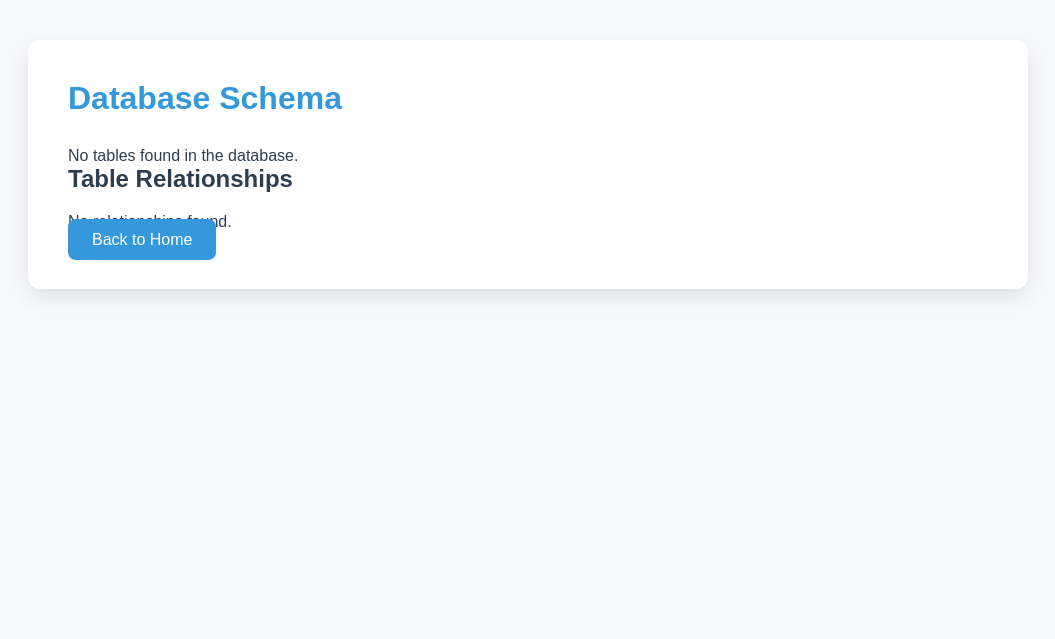
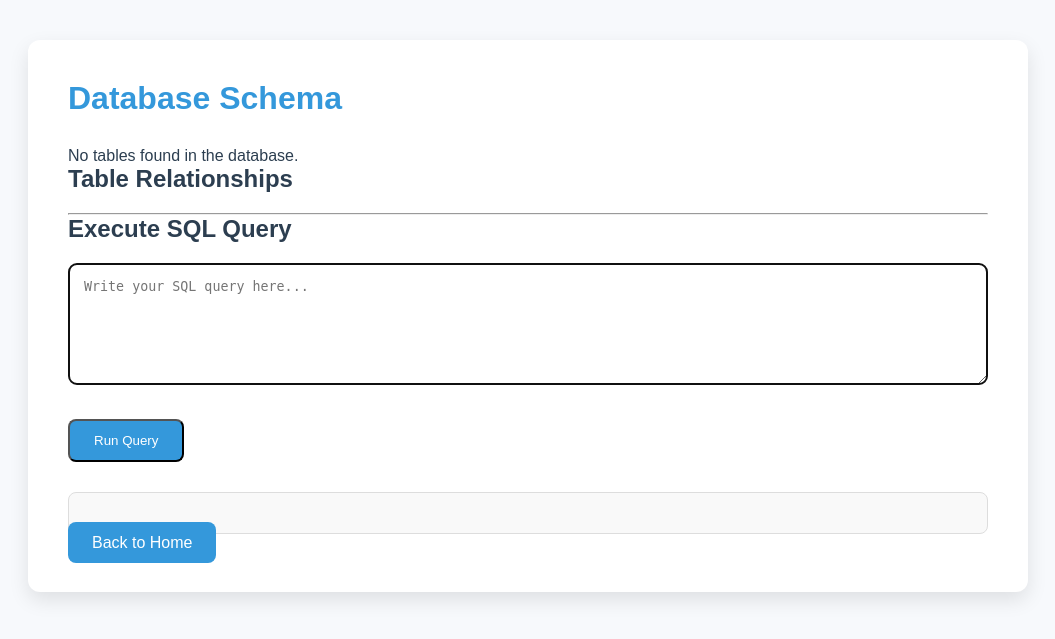
Before and after one commit to abimanyusridhar/dataspark, a Flask app: template templates/schema.html in a window 1280 px wide. Shown: the top 639 px of the page, without its empty margins (112-1167 px from the left). Run offline with Flask 3, Linux system fonts and the light colour scheme; the template is opened without the code that fills it, so the values that code supplies are empty.

Commit message:
FINAL INCREMENT

```diff
--- a/app.py
+++ b/app.py
@@ -1,46 +1,33 @@
-import os
 from flask import Flask, render_template, request, redirect, url_for, flash
 from utils.db_connection import connect_to_db, get_connection
 from utils.schema_generator import generate_schema, get_schema_details
+import os
 
 app = Flask(__name__)
 app.secret_key = 'your_secret_key'
-
-# Global variable to store selected database details
 selected_db = None
 
-# Ensure the uploaded_databases folder exists
 UPLOAD_FOLDER = 'uploaded_databases'
 if not os.path.exists(UPLOAD_FOLDER):
     os.makedirs(UPLOAD_FOLDER)
 
 @app.route('/')
 def index():
-    """Home page."""
     return render_template('index.html')
 
 @app.route('/select_db', methods=['GET', 'POST'])
 def select_db():
-    """Page for selecting or uploading a database."""
     global selected_db
     if request.method == 'POST':
         db_type = request.form['db_type']
-
-        # Handle SQLite database upload
         if db_type == 'sqlite':
             file = request.files['db_file']
             if file and file.filename.endswith('.db'):
-                # Save the uploaded file to the 'uploaded_databases' folder
                 file_path = os.path.join(UPLOAD_FOLDER, file.filename)
                 file.save(file_path)
                 selected_db = {'type': 'sqlite', 'file_path': file_path}
-                flash('SQLite database selected successfully!', 'success')
+                flash('SQLite database uploaded successfully!', 'success')
                 return redirect(url_for('connect_database'))
-            else:
-                flash('Invalid file format. Please upload a .db file.', 'danger')
-                return redirect(url_for('select_db'))
-
-        # Handle MySQL/PostgreSQL database connection
         else:
             host = request.form['host']
             user = request.form['user']
@@ -53,28 +40,66 @@
                 'password': password,
                 'database': database
             }
-            flash('MySQL database selected successfully!', 'success')
+            flash('MySQL database connected successfully!', 'success')
             return redirect(url_for('connect_database'))
-
     return render_template('select_db.html')
 
 @app.route('/connect')
 def connect_database():
-    """Connect to the selected database and display schema."""
     global selected_db
     if selected_db:
         connection_status = connect_to_db(selected_db)
         if connection_status:
-            # Get the schema and relationships
             tables, relationships = get_schema_details(generate_schema())
+            return render_template('schema.html', tables=tables, relationships=relationships)
+    flash('Failed to connect to the database', 'danger')
+    return redirect(url_for('select_db'))
+from sqlalchemy import create_engine
 
-            # Pass the tables and relationships separately to the template
-            return render_template('schema.html', tables=tables, relationships=relationships)
-        else:
-            flash('Failed to connect to the database', 'danger')
-            return redirect(url_for('select_db'))
-    flash('No database selected', 'warning')
-    return redirect(url_for('select_db'))
+def get_connection():
+    if selected_db['type'] == 'sqlite':
+        return create_engine(f"sqlite:///{selected_db['file_path']}")
+    elif selected_db['type'] == 'mysql':
+        return create_engine(
+            f"mysql+pymysql://{selected_db['user']}:{selected_db['password']}@{selected_db['host']}/{selected_db['database']}"
+        )
+
+
+from sqlalchemy import text
+
+@app.route('/execute_query', methods=['POST'])
+def execute_query():
+    query = request.form['sql_query']
+    connection = get_connection()
+    query_result = None
+
+    if connection:
+        try:
+            # Use a connection context to execute the query
+            with connection.connect() as conn:
+                cursor = conn.execute(text(query))
+
+                # Get the column names if there are results
+                columns = [col[0] for col in cursor.keys()] if cursor.returns_rows else []
+                rows = cursor.fetchall() if columns else []
+
+                # Convert results to an HTML table
+                if columns and rows:
+                    result_html = "<h4>Query Results:</h4><table><thead><tr>"
+                    result_html += "".join(f"<th>{col}</th>" for col in columns)
+                    result_html += "</tr></thead><tbody>"
+                    for row in rows:
+                        result_html += "<tr>" + "".join(f"<td>{cell}</td>" for cell in row) + "</tr>"
+                    result_html += "</tbody></table>"
+                else:
+                    result_html = "<p>No results found.</p>"
+
+        except Exception as e:
+            result_html = f"<p style='color: red;'>Error: {e}</p>"
+
+        return result_html
+    else:
+        return "<p style='color: red;'>No database connection.</p>"
 
 if __name__ == "__main__":
     app.run(debug=True)
--- a/static/style.css
+++ b/static/style.css
@@ -262,3 +262,76 @@
         font-size: 1rem;
     }
 }
+textarea {
+    width: 100%;
+    padding: 15px;
+    border-radius: 8px;
+    border: 1px solid #ddd;
+    margin-bottom: 20px;
+    resize: vertical;
+}
+
+.query-result {
+    margin-top: 30px;
+    background-color: #f9f9f9;
+    padding: 20px;
+    border-radius: 8px;
+    border: 1px solid #ddd;
+}
+
+.query-result table {
+    width: 100%;
+    border-collapse: collapse;
+    margin-top: 10px;
+}
+
+.query-result th, .query-result td {
+    border: 1px solid #ddd;
+    padding: 10px;
+    text-align: left;
+}
+
+.query-result th {
+    background-color: #3498db;
+    color: white;
+}
+.query-result {
+    margin-top: 30px;
+    background-color: #f9f9f9;
+    padding: 20px;
+    border-radius: 8px;
+    border: 1px solid #ddd;
+}
+
+.query-result table {
+    width: 100%;
+    border-collapse: collapse;
+    margin-top: 10px;
+}
+
+.query-result th, .query-result td {
+    border: 1px solid #ddd;
+    padding: 10px;
+    text-align: left;
+}
+
+.query-result th {
+    background-color: #3498db;
+    color: white;
+}
+
+.query-result table {
+    width: 100%;
+    border-collapse: collapse;
+}
+
+.query-result th, .query-result td {
+    border: 1px solid #ddd;
+    padding: 10px;
+}
+
+.query-result th {
+    background-color: #3498db;
+    color: white;
+    text-align: left;
+}
--- a/templates/schema.html
+++ b/templates/schema.html
@@ -2,14 +2,15 @@
 <html lang="en">
 <head>
     <meta charset="UTF-8">
-    <title>Database Schema</title>
+    <title>DataSpeak: Database Schema and Query Executor</title>
     <link rel="stylesheet" href="/static/style.css">
+    <script src="https://code.jquery.com/jquery-3.6.0.min.js"></script>
 </head>
 <body>
     <div class="container">
         <h2>Database Schema</h2>
 
-        <!-- Schema Details -->
+        <!-- Display the database schema -->
         <div class="schema">
             {% if tables %}
                 {% for table, details in tables.items() %}
@@ -30,45 +31,57 @@
                 <p>No tables found in the database.</p>
             {% endif %}
         </div>
-
-        <!-- Enhanced Table Relationships -->
         <div class="relationships">
             <h3>Table Relationships</h3>
             {% if relationships %}
-                <div class="relationships-graph">
+                <ul>
                     {% for table, related_tables in relationships.items() %}
-                    <div class="relationship-card">
-                        <h4>{{ table }}</h4>
-                        <ul>
-                            {% for related_table, fk_col in related_tables %}
-                            <li class="relationship-item" title="Foreign Key: {{ fk_col }}">
-                                <span class="table-name">{{ related_table }}</span>
-                                <span class="fk-column">({{ fk_col }})</span>
-                            </li>
-                            {% endfor %}
-                        </ul>
-                    </div>
+                    <li><strong>{{ table }}</strong>:
+                        {% for related_table, fk_col in related_tables %}
+                        {{ related_table }} ({{ fk_col }}),
+                        {% endfor %}
+                    </li>
                     {% endfor %}
-                </div>
-            {% else %}
-                <p>No relationships found.</p>
+                </ul>
             {% endif %}
         </div>
+
+        <hr class="divider">
+
+        <!-- Command Line Interface for SQL Queries -->
+        <h3>Execute SQL Query</h3>
+        <div class="query-container">
+            <textarea id="sql-query" rows="6" placeholder="Write your SQL query here..." autofocus></textarea>
+            <button id="run-query" class="btn">Run Query</button>
+        </div>
+
+        <!-- Display query results dynamically -->
+        <div id="query-result" class="query-result"></div>
 
         <a class="btn" href="/">Back to Home</a>
     </div>
 
-    <!-- JavaScript for Enhanced Interactivity -->
+    <!-- AJAX and JavaScript for dynamic query execution -->
     <script>
-        // Add hover effect to highlight relationships
-        const relationshipItems = document.querySelectorAll('.relationship-item');
-        relationshipItems.forEach(item => {
-            item.addEventListener('mouseover', function() {
-                this.style.backgroundColor = '#e3f2fd';
-                this.style.cursor = 'pointer';
-            });
-            item.addEventListener('mouseout', function() {
-                this.style.backgroundColor = '';
+        $(document).ready(function() {
+            $('#run-query').on('click', function() {
+                const query = $('#sql-query').val().trim();
+                if (query === '') {
+                    alert('Please enter a query.');
+                    return;
+                }
+
+                $.ajax({
+                    url: '/execute_query',
+                    type: 'POST',
+                    data: { sql_query: query },
+                    success: function(response) {
+                        $('#query-result').html(response);
+                    },
+                    error: function() {
+                        $('#query-result').html('<p>Error executing query.</p>');
+                    }
+                });
             });
         });
     </script>
```
Also changed, not shown: utils/schema_generator.py (+10 -25 lines).
